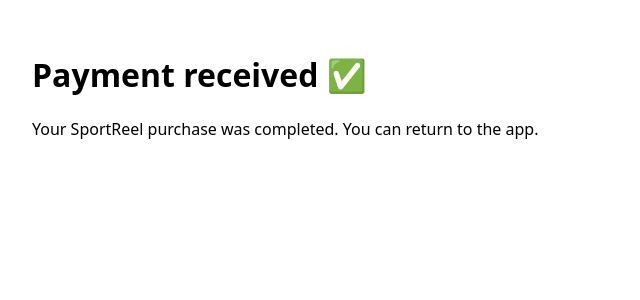
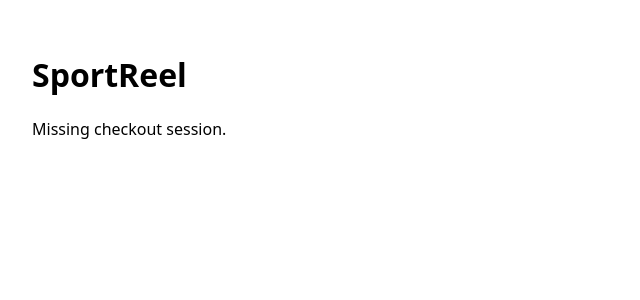
Before and after one commit to yotamfried-ux/Video-editing-with-drone, a Next.js app in the folder web-api/: page /checkout/success in a window 1280 px wide. Shown: the top 300 px of the page, without its empty margins (0-640 px from the left). Built offline with nearby package versions, Linux system fonts and the light colour scheme.

Commit message:
feat(payment): verify Stripe session on success page

```diff
--- a/web-api/src/app/checkout/success/page.tsx
+++ b/web-api/src/app/checkout/success/page.tsx
@@ -1,8 +1,31 @@
+'use client';
+
+import { useEffect, useState } from 'react';
+
 export default function CheckoutSuccessPage() {
+  const [message, setMessage] = useState('Verifying payment…');
+  const [downloadUrl, setDownloadUrl] = useState<string | null>(null);
+
+  useEffect(() => {
+    const sessionId = new URLSearchParams(window.location.search).get('session_id');
+    if (!sessionId) { setMessage('Missing checkout session.'); return; }
+    fetch(`/api/checkout/session?session_id=${encodeURIComponent(sessionId)}`)
+      .then(async (res) => ({ ok: res.ok, body: await res.json() }))
+      .then(({ ok, body }) => {
+        if (!ok) throw new Error(body.error || 'Could not verify payment');
+        if (body.delivery_ready && body.download_url) {
+          setMessage('Payment confirmed. Your reel is ready.');
+          setDownloadUrl(body.download_url);
+        } else if (body.paid) setMessage('Payment confirmed. Preparing your reel…');
+        else setMessage('Payment is still being confirmed. Refresh shortly.');
+      })
+      .catch((err) => setMessage(err instanceof Error ? err.message : 'Could not verify payment'));
+  }, []);
+
   return (
     <main style={{ fontFamily: 'system-ui, sans-serif', padding: 24, maxWidth: 560 }}>
-      <h1>Payment received ✅</h1>
-      <p>Your SportReel purchase was completed. You can return to the app.</p>
+      <h1>SportReel</h1><p>{message}</p>
+      {downloadUrl && <a href={downloadUrl}>Download reel</a>}
     </main>
   );
 }
```
